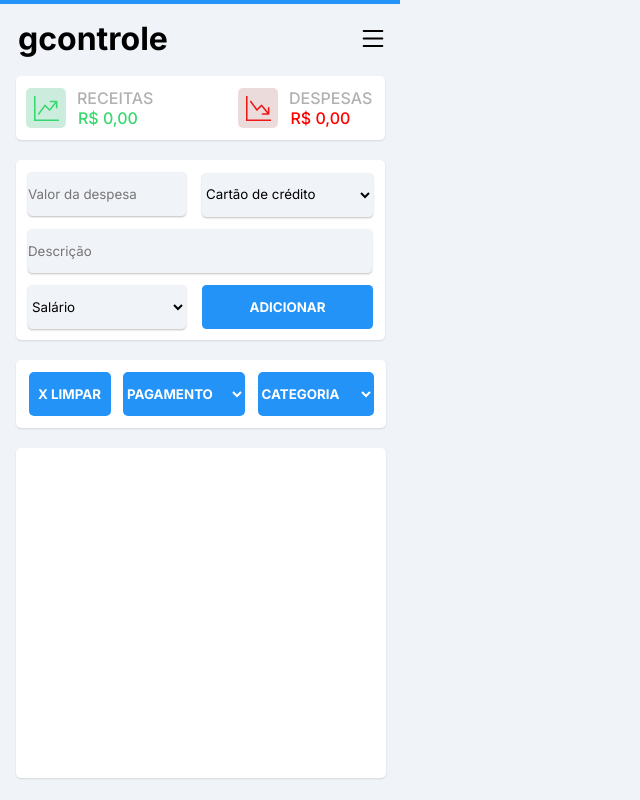
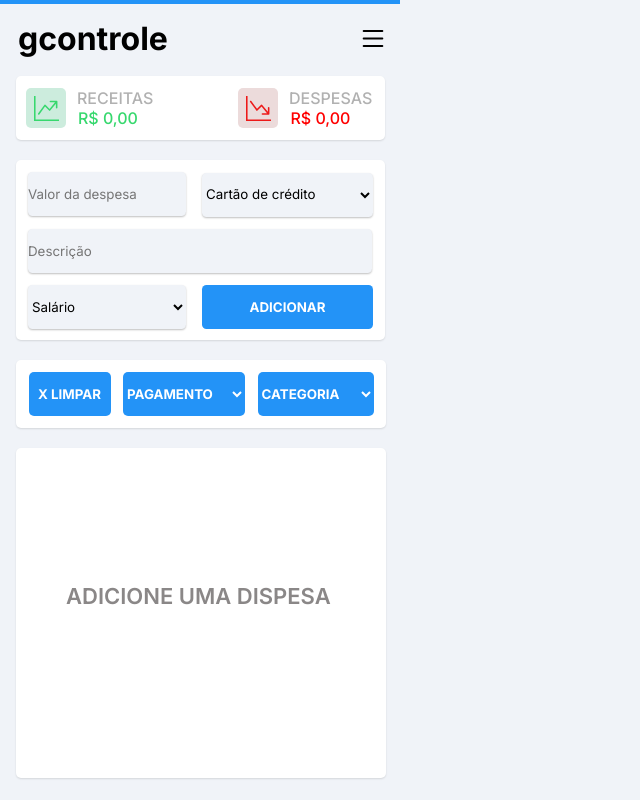
Before and after one commit to ViniciusSoares21/gcontrole, a React (Create React App) app: page / in a window 1280 px wide. Shown: the whole page, without its empty margins (0-640 px from the left). Built offline with nearby package versions, Linux system fonts and the light colour scheme.

Commit message:
fix: arruma funcionalidade de editar e apagar quando o filtro estiver ativado

```diff
--- a/src/components/ListCards.jsx
+++ b/src/components/ListCards.jsx
@@ -25,15 +25,17 @@ export default function ListCards({editItem, setOptionCard, optionCard}) {
 
 
   useEffect(() => {
-    if (filterList !== null) {
+    if (filterList !== null && filterList.length > 0) {
       setIsLoading(false);
+    } else {
+      setIsLoading(true);
     }
-  }, [cards])
+  }, [cards, filterList])
 
-  const removeItem = (indexParam) => {
-    const remove = cards.filter((item, index) => index !== indexParam);
-
-    setCards(remove);
+  const removeItem = (id) => {
+    const remove = cards.filter((item) => item.id !== id);
+    setCards(remove)
+    setFilterList(remove);
     setOptionCard(false);
     return localStorage.setItem('listCards', JSON.stringify(remove));
 
@@ -51,6 +53,7 @@ export default function ListCards({editItem, setOptionCard, optionCard}) {
   const clearList = () => {
     localStorage.removeItem('listCards');
     setCards([]);
+    setFilterList([]);
     setExpenses('0,00');
     setRevenue('0,00');
   }
@@ -132,7 +135,7 @@ export default function ListCards({editItem, setOptionCard, optionCard}) {
         />
       </div>
       <div className={styles.containerList}>
-        {!isLoading &&
+        {!isLoading ?
           filterList.map((item, index) =>
           <div className={styles.subContainer} key={item.category + item.price + index}>
             <div className={styles[item.category]}>
@@ -176,21 +179,21 @@ export default function ListCards({editItem, setOptionCard, optionCard}) {
                 <button
                   style={{ backgroundColor: 'white', marginTop: '4px' }}
                   type="button"
-                  onClick={ () => removeItem(index) }
+                  onClick={ () => removeItem(item.id) }
                 >
                   <img src={imgTrashSvg} alt="trash" />
                 </button>
                 <button
                   style={{ backgroundColor: 'white', marginTop: '4px'}}
                   type="button"
-                  onClick={ () => editItem(index) }
+                  onClick={ () => editItem(item.id) }
                 >
                   <img src={imgPencilSquare} alt="Pencil Square" />
                 </button>
               </div>
             ) : null}
           </div>
-        )}
+        ) : <p className={styles.textAddExpense}>ADICIONE UMA DISPESA</p>}
       </div>
     </div>
   )
--- a/src/components/ListCards.module.css
+++ b/src/components/ListCards.module.css
@@ -163,6 +163,14 @@
   width: 90px;
 }
 
+.textAddExpense {
+  color: rgb(138, 135, 135);
+  font-weight: 600;
+  font-size: 22px;
+  margin-top: 135px;
+  margin-left: 50px;
+}
+
 .backGroundIndicatorPositiveAndNegative {
   margin-left: 5px;
   margin-right: 2px;
--- a/src/components/WalletForm.jsx
+++ b/src/components/WalletForm.jsx
@@ -15,6 +15,7 @@ function WalletForm() {
   const [modeEditCard, setModeEditCard] = useState(false);
   const [positionInList, setPositionInList] = useState(null);
   const [optionCard, setOptionCard] = useState(false);
+  const [idCard, setIdCard] = useState('');
 
 
   useEffect(() => {
@@ -25,6 +26,7 @@ function WalletForm() {
   const handleSubmit = (e) => {
     e.preventDefault();
     const card = {
+      id: new Date(),
       price: formatInputOutPrice(price),
       payment,
       description,
@@ -39,19 +41,22 @@ function WalletForm() {
     setCategory('Salário')
   }
 
-  const editItem = (index) => {
-    const edit = cards[index]
-    setModeEditCard(true)
+  const editItem = (id) => {
+    const [edit] = cards.filter((item) => item.id === id);
+    const index = cards.findIndex((item) => item.id === id);
     setPositionInList(index)
+    setIdCard(edit.id)
     setPrice(edit.price)
     setPayment(edit.payment)
     setDescription(edit.description)
     setCategory(edit.category)
+    setModeEditCard(true)
   }
 
   const handleSubmitEdit = (e) => {
     e.preventDefault()
     const card = {
+      id: idCard,
       price: formatInputOutPrice(price),
       payment,
       description,
```
